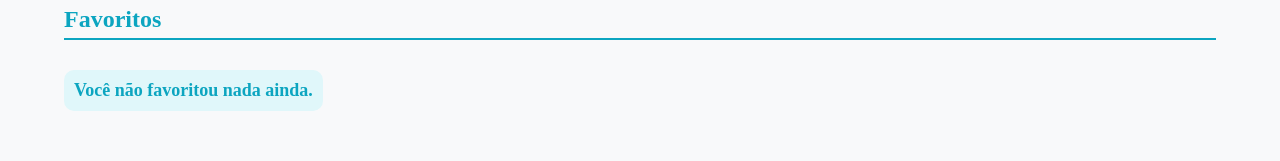
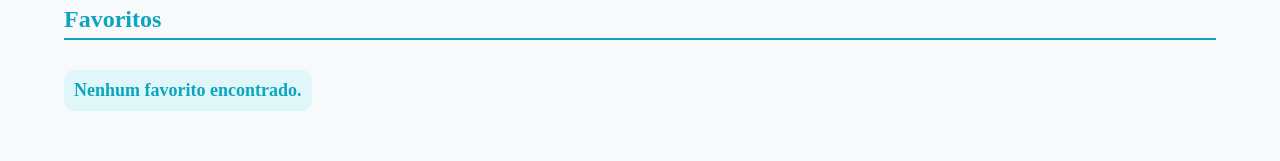
Before and after one commit to mariana549/CineUai, a React (Vite) app: page / in a window 1280 px wide. Shown: the part 225-386 px from the top of the page. Built offline with nearby package versions, Linux system fonts and the light colour scheme; no server answers.

Commit message:
melhorando o codigo

```diff
--- a/src/App.tsx
+++ b/src/App.tsx
@@ -1,10 +1,11 @@
 import { useEffect, useState } from 'react';
 import { Cards } from './components/cards';
 import { ApiData } from './utils/interfaces';
+
+
 import { getData, getNumPagesTotal } from './functions/funcoes';
 import { PageChangeButton } from './utils/pageChangeButtons';
 import { InputSearch } from './components/search';
-
 import { Container, H2, Header, Logo, Main, Pheader, Section, SpanErrorInput, StyledUL, VerificationMessage } from './AppStyled';
 
 function App() {
@@ -53,7 +54,11 @@ function App() {
   const numPagesTotal = getNumPagesTotal(numTotalResults);
 
   const favoritesFromStorage = Object.keys(favorites).filter((value) => favorites[value]);
-  const filteredFavorites = dados?.Search.filter(item => favoritesFromStorage.includes(item.Title)) || [];
+
+  const filteredFavoritos = dados?.Search?.filter(item => favoritesFromStorage.includes(item.Title));
+
+  // transformar o resultado do filteredFavoritos em string
+  const transformFilterdFavoritos = JSON.stringify(filteredFavoritos);
 
   return (
     <Container>
@@ -71,19 +76,22 @@ function App() {
         <Section>
           <H2>Favoritos</H2>
           <StyledUL>
-            {favoritesFromStorage.length > 0 && dados && dados.Response === "True" && filteredFavorites.length > 0 ? (
+            {favoritesFromStorage.length > 0 && dados && dados.Response === "True" ? (
               <Cards
-                dados={filteredFavorites}
+                dados={filteredFavoritos || []}
                 onFavoriteToggle={toggleFavorite}
                 favorites={favorites}
               />
             ) : (
               <VerificationMessage>
-                {favoritesFromStorage.length === 0 ?
-                  "Você não favoritou nada ainda." :
-                  "Não possui favoritos nessa página."}
+                Nenhum favorito encontrado.
               </VerificationMessage>
-            )}
+            )
+            }
+            {transformFilterdFavoritos === "[]" && (
+              <VerificationMessage>
+                Não possui favoritos nessa página.
+              </VerificationMessage>)}
           </StyledUL>
         </Section>
 
@@ -102,7 +110,7 @@ function App() {
                 favorites={favorites}
               />
             ) : (
-              <p>{notFound}</p>
+              <VerificationMessage>{notFound}</VerificationMessage>
             ))}
           </StyledUL>
         </Section>
```
